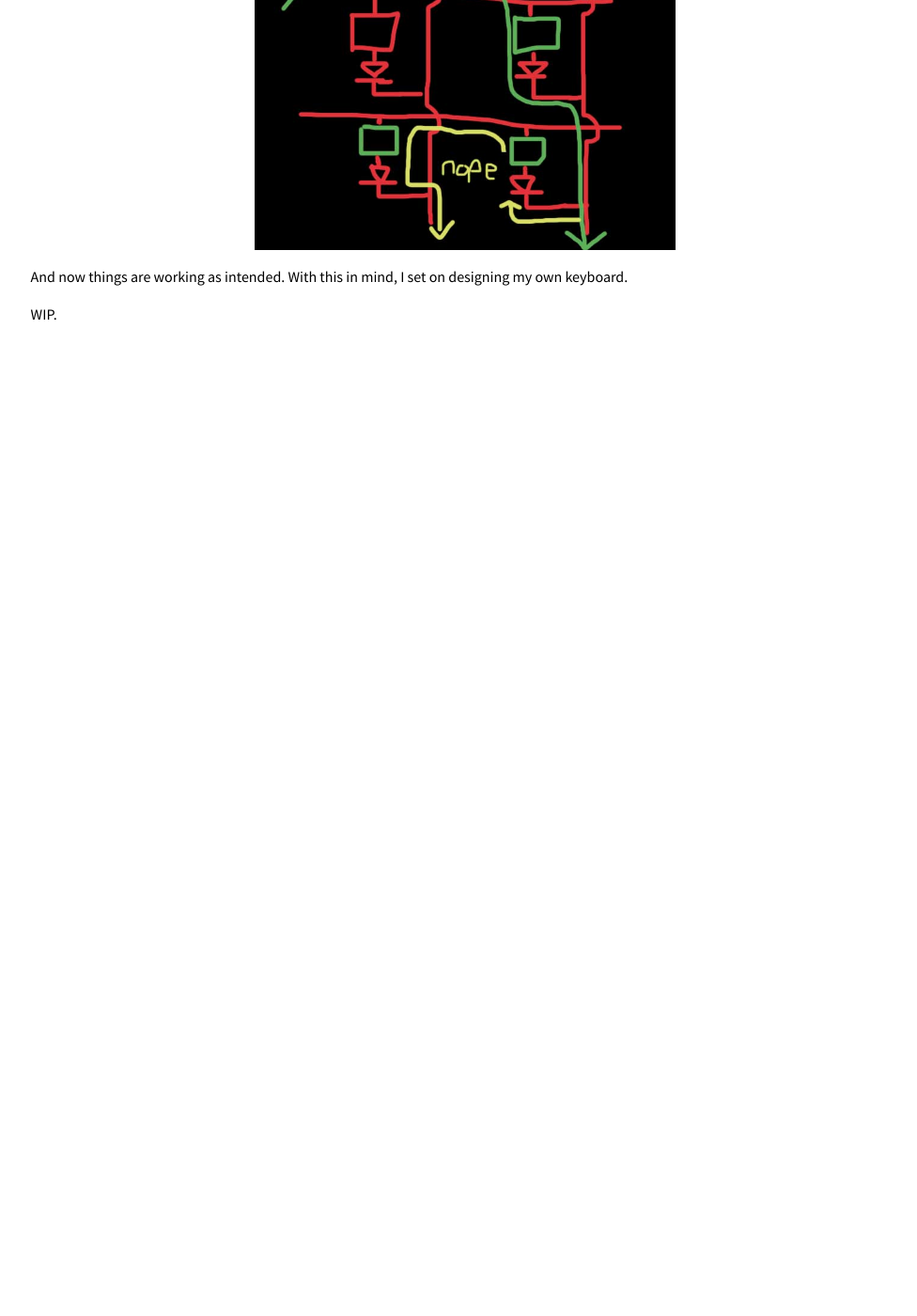
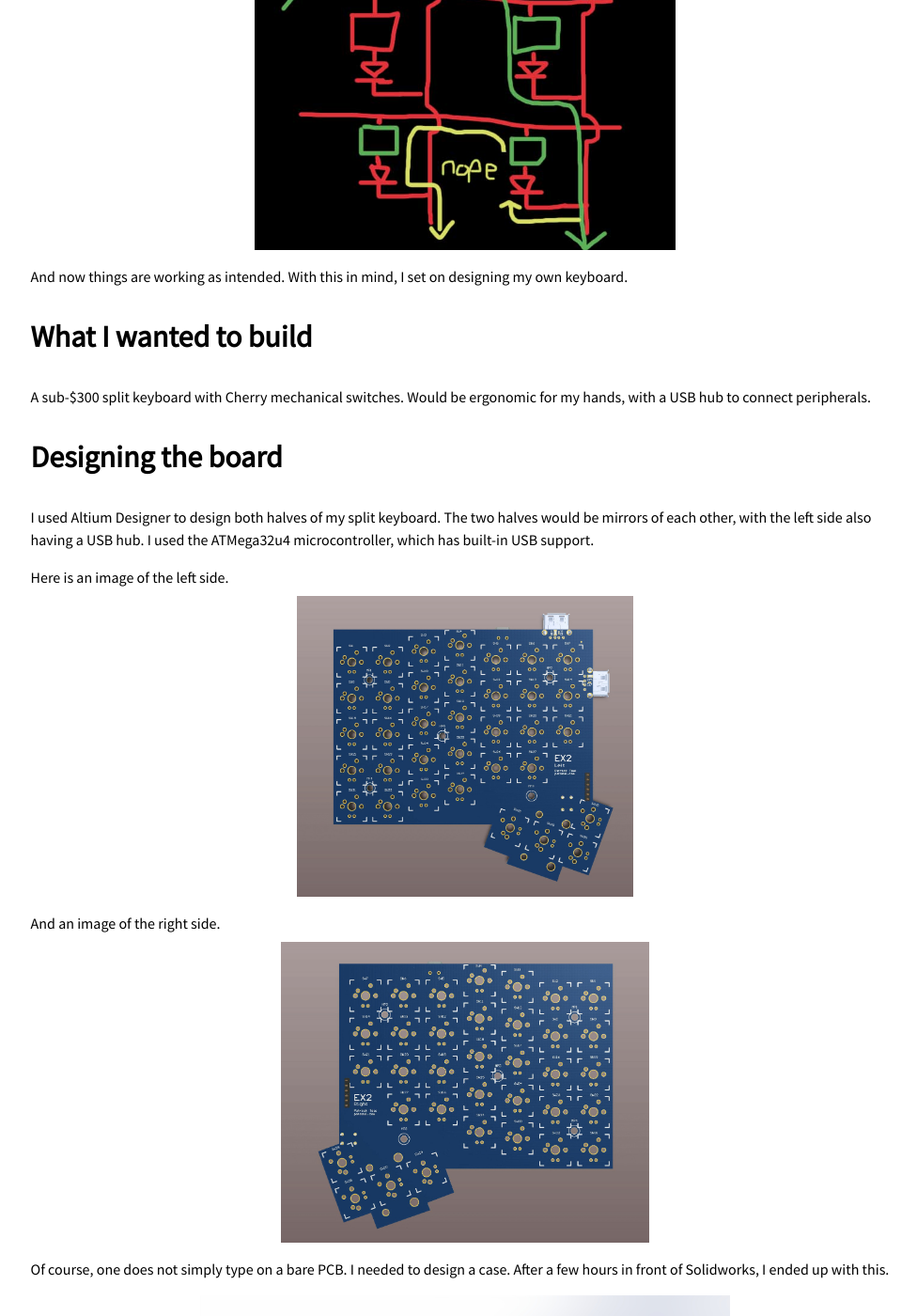
Before and after one commit to patosai/patosai.github.io, a Jekyll site: the page built from projects/_posts/2018-09-10-making-a-mechanical-keyboard.markdown, in a window 1280 px wide and 1400 px high, scrolled down 2902 px. Shown: the whole window at 94% size, without its empty margins (145-1121 px from the left). Built offline with Jekyll 4.4.1, drawn with Linux system fonts in a browser that asks for light colours; before the commit the page ends 3328 px from its top, so only the background shows below that; some of the changed text lies outside the part shown.

Commit message:
Update post

```diff
--- a/projects/_posts/2018-09-10-making-a-mechanical-keyboard.markdown
+++ b/projects/_posts/2018-09-10-making-a-mechanical-keyboard.markdown
@@ -36,7 +36,7 @@ The green keys here are depressed. Say we scan the first row, and the columns ar
 
 ![matrix normal operation](/assets/projects/ex2keyboard/exp-ghosting-current.png)
 
-So the first row was scanned, and it looks like there's current in the second column. Great, that's what was pressed! But here's what else could happen.
+So the first row was scanned, current is running through the second column, so it looks like the switch in the first row second column was pressed, which is what is expected! But here's what else could happen.
 
 ![matrix ghosting issue](/assets/projects/ex2keyboard/exp-ghosting-issue-current.png)
 
@@ -48,4 +48,27 @@ The ultimate fix is to have a diode with every switch to prevent any backwards c
 
 And now things are working as intended. With this in mind, I set on designing my own keyboard.
 
-WIP.
+What I wanted to build
+---
+A sub-$300 split keyboard with Cherry mechanical switches. Would be ergonomic for my hands, with a USB hub to connect peripherals.
+
+Designing the board
+---
+I used Altium Designer to design both halves of my split keyboard. The two halves would be mirrors of each other, with the left side also having a USB hub. I used the ATMega32u4 microcontroller, which has built-in USB support.
+
+Here is an image of the left side.
+![left pcb render](/assets/projects/ex2keyboard/pcb-left-render.jpg)
+
+And an image of the right side.
+![right pcb render](/assets/projects/ex2keyboard/pcb-right-render.jpg)
+
+Of course, one does not simply type on a bare PCB. I needed to design a case. After a few hours in front of Solidworks, I ended up with this.
+
+![left case bottom render](/assets/projects/ex2keyboard/case-leftbottom-render.jpg)
+![left case top render](/assets/projects/ex2keyboard/case-lefttop-render.jpg)
+
+The two halves would sandwich the PCB in the middle, with the switches and keycaps popping through the holes in the top half.
+
+Making it a reality
+---
+WIP
```
